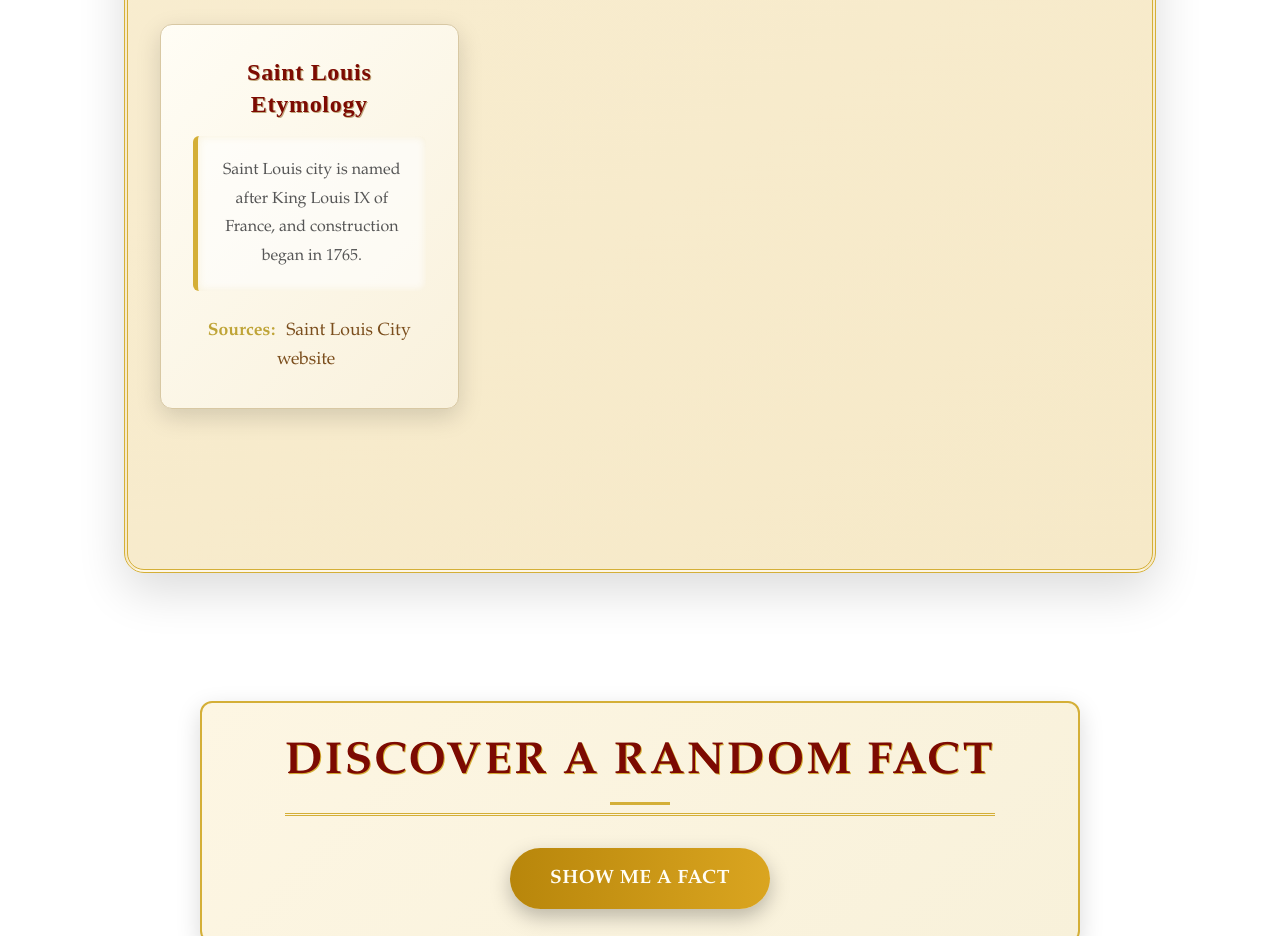
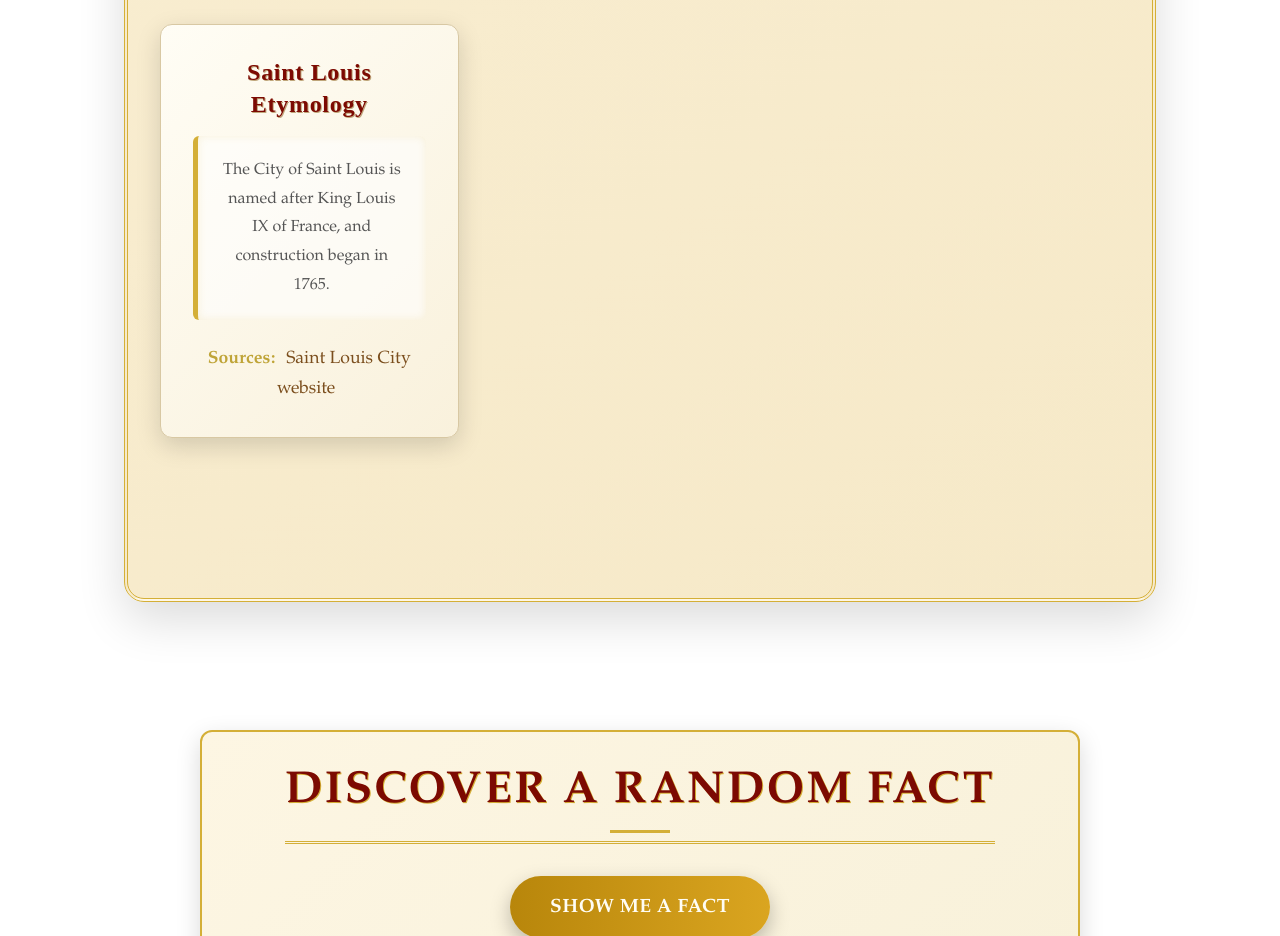
Before and after one commit to mcckyle/saint-louis-facts, a React (Vite) app: page / in a window 1280 px wide. Shown: the part 5720-6656 px from the top of the page. Built offline with nearby package versions, Linux system fonts and the light colour scheme.

Commit message:
FunFactsList.jsx: Pass facts list as a prop to the component, so the corresponding unit tests can scale with the dataset without magic numbers.

```diff
--- a/src/App.jsx
+++ b/src/App.jsx
@@ -1,15 +1,15 @@
 //Filename: App.jsx
 //Author: Kyle McColgan
-//Date: 28 April 2025
+//Date: 07 July 2025
 //Description: Contains the React root component for the facts website.
 
 import React from 'react';
 
+import Header from './components/Header';
 import Intro from './components/Intro';
 import FunFactsList from './components/FunFactsList';
 import Interactive from './components/Interactive';
 import Footer from './components/Footer';
-import Header from './components/Header';
 
 import './App.css';
 
--- a/src/components/FunFactsList.jsx
+++ b/src/components/FunFactsList.jsx
@@ -1,26 +1,28 @@
 //Filename: FunFactsList.jsx
 //Author: Kyle McColgan
-//Date: 28 April 2025
-//Description: Contains the React component for the facts list section.
+//Date: 07 July 2025
+//Description: This file contains the React component for the facts list section.
 
 import React from 'react';
-import { facts } from "../data/facts";
+import { facts as defaultFacts } from "../data/facts";
 import './FunFactsList.css';
 
-function FunFactsList()
+function FunFactsList({ facts = defaultFacts })
 {
     return (
         <section id="facts" className="fun-facts" role="region" aria-labelledby="facts-heading">
             <div className = "facts-container" data-testid="facts-container">
                 <h2 id="facts-heading" className="fun-facts-heading">Discover Fascinating Facts About Saint Louis </h2>
+
                 <ul className="fact-list">
                     {facts.map((fact, index) => (
                         <li key={index} className="fact-item">
                             <h3 className="fact-title">{fact.title}</h3>
                             <p className="fact-description">{fact.description}</p>
-                            {fact.sources.length > 0 && (
+
+                            {fact.sources?.length > 0 && (
                                 <div className="fact-sources">
-                                    <span>Sources: </span>
+                                    <span>Sources:&nbsp;</span>
                                     {fact.sources.map((source, sourceIndex) => (
                                         <a
                                           key={sourceIndex}
--- a/src/data/facts.js
+++ b/src/data/facts.js
@@ -168,7 +168,7 @@ export const facts = [
   },
   {
     title: "Saint Louis Etymology",
-    description: "Saint Louis city is named after King Louis IX of France, and construction began in 1765.",
+    description: "The City of Saint Louis is named after King Louis IX of France, and construction began in 1765.",
     sources: [
       { name: "Saint Louis City website", url: "https://www.stlouis-mo.gov/visit-play/stlouis-history.cfm" }
     ]
```
Also changed, not shown: 1 other file (tests, documents, lock files or other folders).
